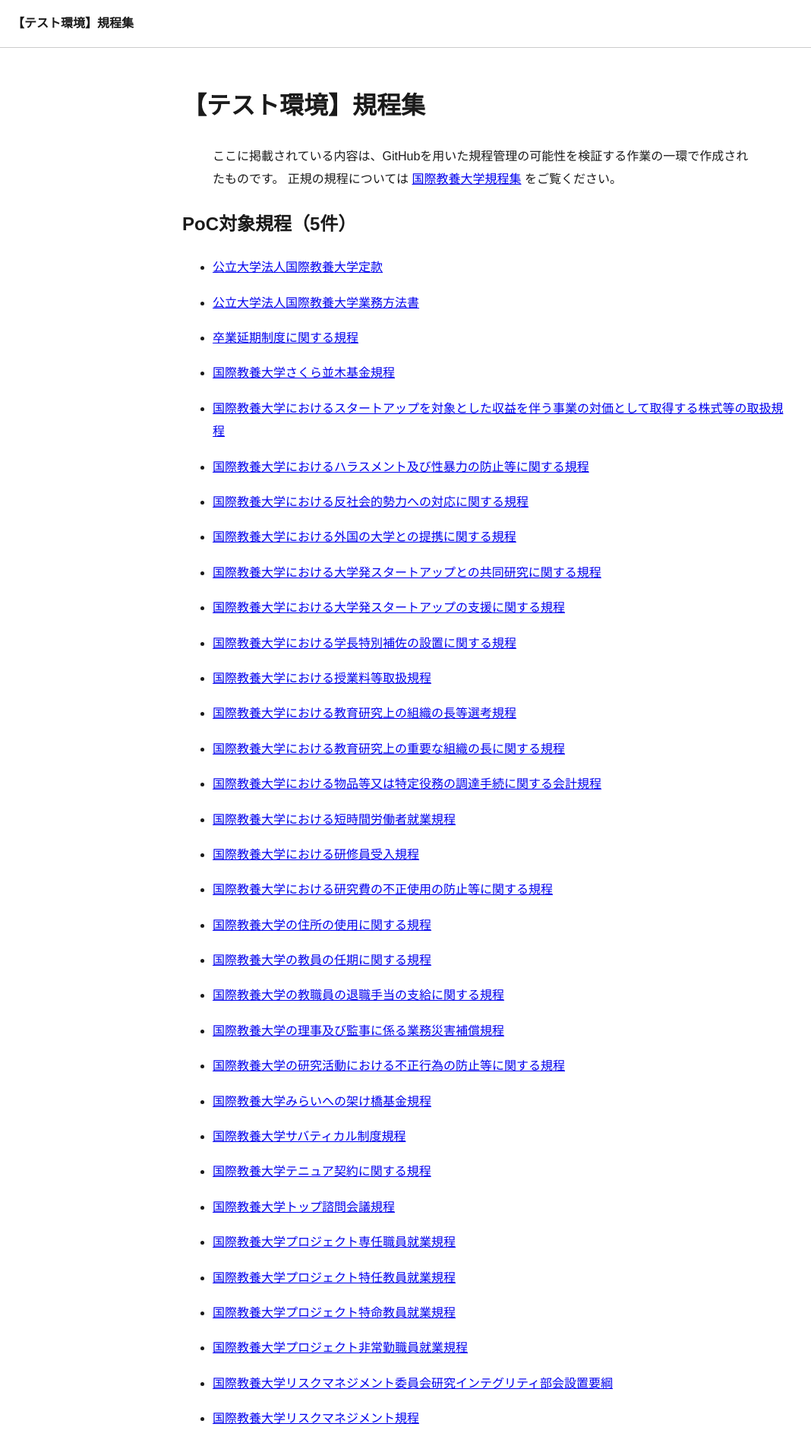
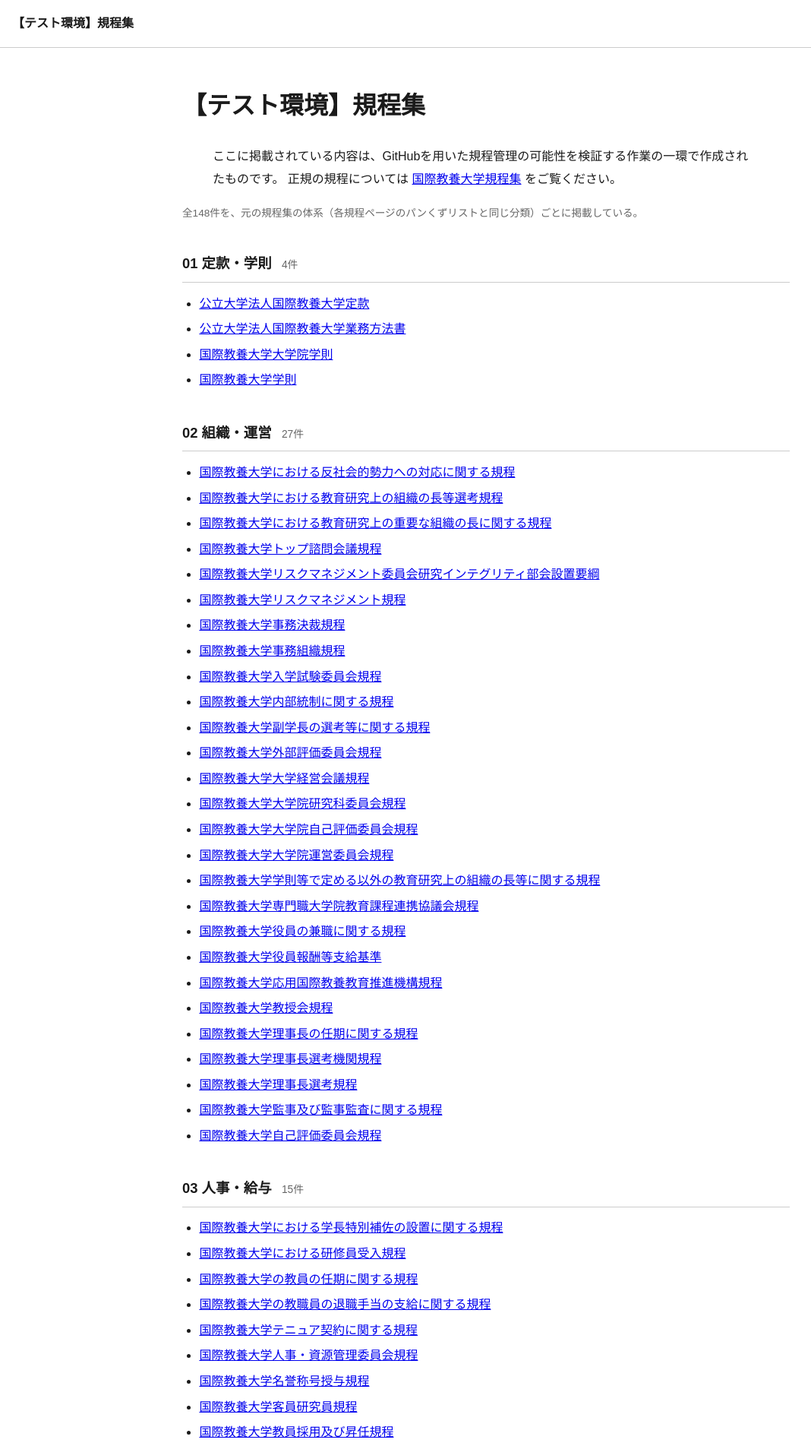
Before and after one commit to akita-international-university/kitei-test, a Jekyll site: the page built from index.md, in a window 1280 px wide. Shown: the top 1903 px of the page at 76% size, without its empty margins (0-1068 px from the left). Built offline with Jekyll 4.4.1, drawn with Linux system fonts in a browser that asks for light colours; some of the changed text lies outside the part shown.

Commit message:
Group the index rule list by category (#14)
index.md が site.rules をフラットに列挙していたため、PoCの5件から全148件へ
拡大した現在は目的の規程にたどり着けない状態だった。各規程のfront matterに
ある category(元HTMLの div.taikei_left 由来)でグループ化し、規程ページの
パンくずリストと同じ体系で一覧できるようにした。

実装上の判断:

- グループ化のキーは category を " > " で連結した文字列とし、
  _includes/breadcrumb.html の区切りと表記を揃えた。現時点の148件は
  すべて1階層だが、将来多階層になっても上位階層から順に並ぶ。
- カテゴリの並び順は name の昇順。カテゴリ名が「01 定款・学則」のように
  連番で始まるため、これで元の規程集の体系順と一致する。group_by_exp の
  結果は順序が保証されないため明示的にソートしている。
- カテゴリ内の並び順は規程名(title)順とした。規程番号(rule_number)は
  全角数字である上に148件中5件には付与されておらず、並び順のキーとして
  使えないため。
- category が空(キー未設定・空配列のいずれも)の規程は、末尾に「未分類」
  としてまとめる。現時点では該当なし。
- 「PoC対象規程(5件)」の固定表記は site.rules | size に置き換えた。
- カテゴリ見出しのidは件数を含まない固定値(category-01-定款・学則 等)とし、
  規程が増減してもアンカーが変わらないようにした。

スタイルは、カテゴリ見出しの区切り線・件数表示の色をパンくずリストと同じ
トークン(--color-border / --color-muted)に揃えている。

Co-Authored-By: Claude Opus 5 <noreply@anthropic.com>

```diff
--- a/assets/css/style.css
+++ b/assets/css/style.css
@@ -47,6 +47,39 @@ main {
 
 .breadcrumb-sep {
   margin: 0 0.4em;
+}
+
+/* ===== Index: category-grouped rule list ===== */
+.rule-total {
+  font-size: 0.85em;
+  color: var(--color-muted);
+  margin-bottom: 2.5em;
+}
+
+/* カテゴリ見出しは、パンくずリスト（.breadcrumb）と同じく体系上の位置を示すもの
+   なので、区切り線・件数の色をパンくずリストと揃えて統一感を持たせる。 */
+.rule-category {
+  margin-top: 2em;
+  margin-bottom: 0;
+  padding-bottom: 0.3em;
+  border-bottom: 1px solid var(--color-border);
+  font-size: 1.15em;
+}
+
+.rule-category-count {
+  margin-left: 0.6em;
+  font-size: 0.75em;
+  font-weight: 400;
+  color: var(--color-muted);
+}
+
+.rule-list {
+  margin: 0.8em 0 0;
+  padding-left: 1.4em;
+}
+
+.rule-list li {
+  margin-bottom: 0.2em;
 }
 
 /* ===== Title / enactment metadata ===== */
--- a/index.md
+++ b/index.md
@@ -8,8 +8,34 @@ layout: default
 > ここに掲載されている内容は、GitHubを用いた規程管理の可能性を検証する作業の一環で作成されたものです。
 > 正規の規程については [国際教養大学規程集](https://www4.kitei-kanri.jp/unc/aiu/doc/gakugai/index.html) をご覧ください。
 
-## PoC対象規程（5件）
+全{{ site.rules | size }}件を、元の規程集の体系（各規程ページのパンくずリストと同じ分類）ごとに掲載している。
+{: .rule-total }
 
-{% for rule in site.rules %}
+{%- comment -%}
+規程は front matter の category ごとにグループ化して表示する。
+
+- グループ化のキーは category を " > " で連結した文字列とし、_includes/breadcrumb.html の
+  表示と同じ区切りになるようにしている。現時点のcategoryはすべて1階層だが、将来多階層に
+  なっても上位階層から順に並び、キーがそのまま見出しになる。
+- カテゴリ名は「01 定款・学則」のように連番で始まるため、name でソートすれば元の規程集の
+  体系順と一致する。group_by_exp の結果は順序が保証されないので明示的にソートする。
+- category が空の規程はキーが空文字列となり、ソートすると先頭に来てしまうため、
+  concat で末尾へ移し、「未分類」として最後にまとめる。
+- 各カテゴリ内は規程名（title）順とする。規程番号（rule_number）は全角数字で、
+  一部の規程には付与されていないため、並び順のキーには使わない。
+{%- endcomment -%}
+{%- assign rules_sorted = site.rules | sort: "title" -%}
+{%- assign category_groups = rules_sorted | group_by_exp: "rule", "rule.category | join: ' > '" | sort: "name" -%}
+{%- assign categorized_groups = category_groups | where_exp: "group", "group.name != ''" -%}
+{%- assign uncategorized_groups = category_groups | where_exp: "group", "group.name == ''" -%}
+{%- assign ordered_groups = categorized_groups | concat: uncategorized_groups -%}
+{% for group in ordered_groups %}
+{%- if group.name == "" -%}{%- assign group_label = "未分類" -%}{%- else -%}{%- assign group_label = group.name -%}{%- endif %}
+## {{ group_label }} <span class="rule-category-count">{{ group.items | size }}件</span>
+{: .rule-category id="category-{{ group_label | slugify: 'raw' }}" }
+
+{% for rule in group.items -%}
 - [{{ rule.title }}]({{ rule.url | relative_url }})
+{% endfor -%}
+{: .rule-list }
 {% endfor %}
```
